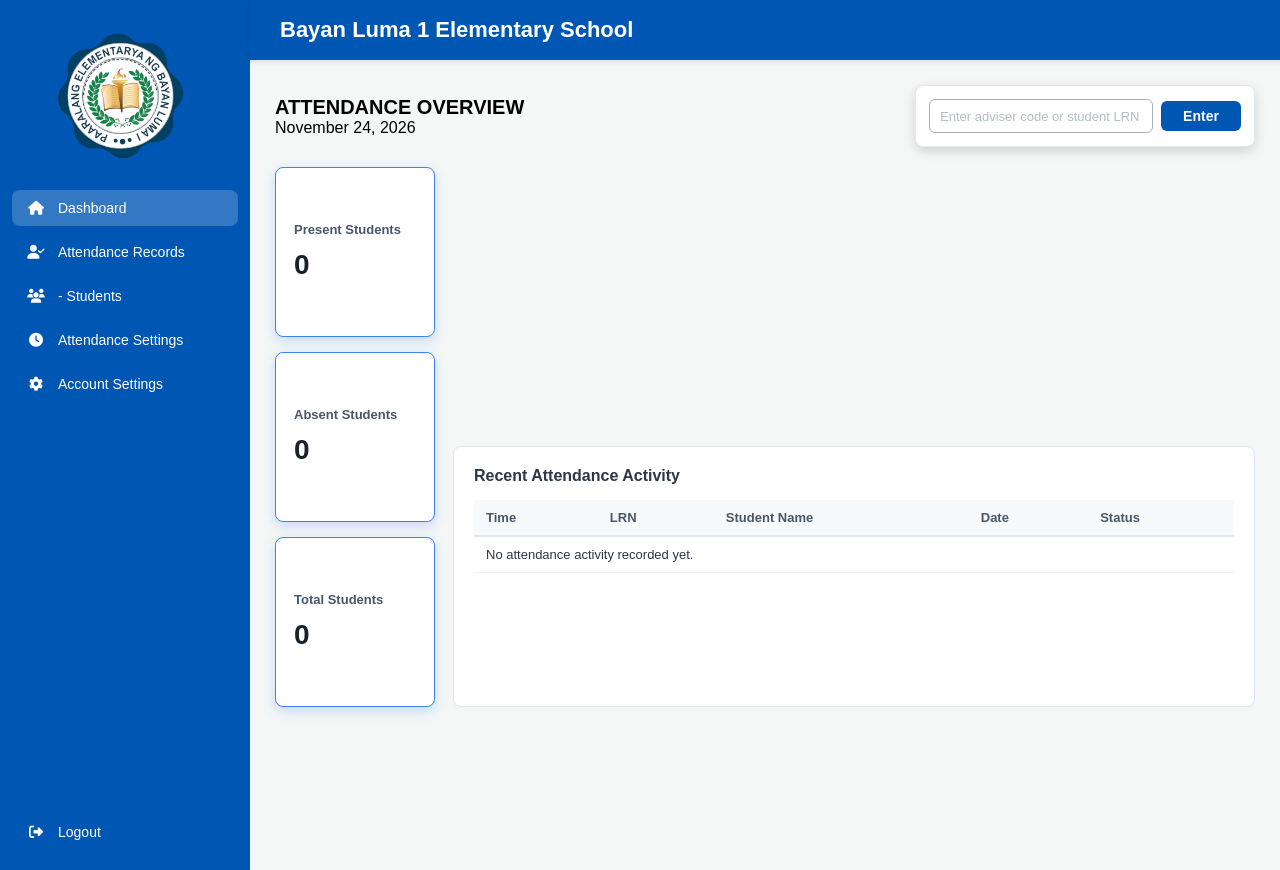
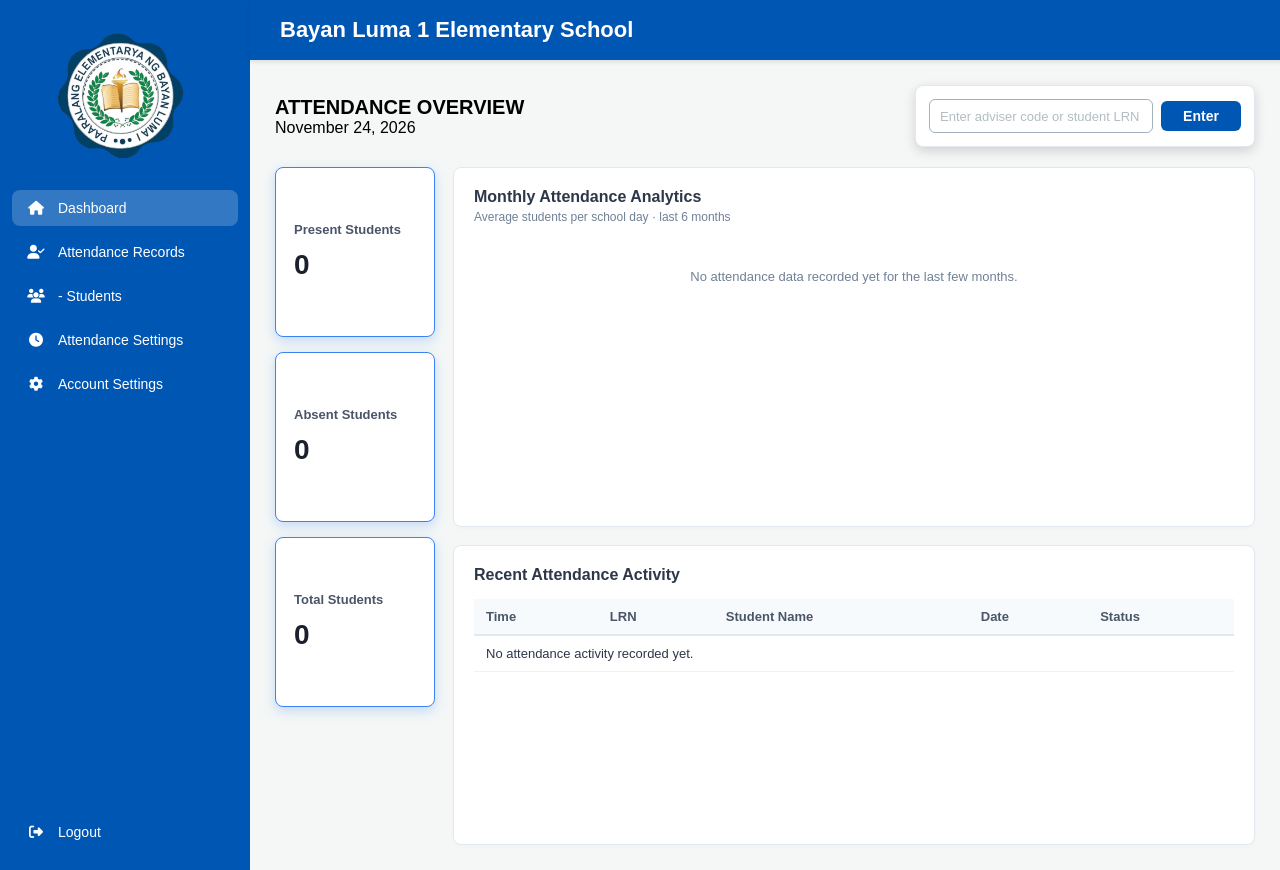
Before and after one commit to jmscljt/BayLum1---Classroom-Attendance-Management-System, a PHP site: page /index.php?page=index in a window 1280 px wide. Run offline with PHP 8.4, Linux system fonts and the light colour scheme.

Commit message:
UPDATE: Added the Dashboard Analytics with function also added a js for it.

```diff
--- a/app/Controllers/Teachers/DashboardController.php
+++ b/app/Controllers/Teachers/DashboardController.php
@@ -19,12 +19,14 @@ class DashboardController extends TeachersController
             $sectionId,
             date('Y-m-d')
         );
+        $analytics = $this->getMonthlyAttendanceAnalytics($sectionId);
         $recentAttendanceActivity = $this->getRecentAttendanceActivity($teacherId, $sectionId);
 
         return [
             'totalStudents' => $dashboardMetrics['totalStudents'],
             'presentStudents' => $dashboardMetrics['presentStudents'],
             'absentStudents' => $dashboardMetrics['absentStudents'],
+            'analytics' => $analytics,
             'recentAttendanceActivity' => $recentAttendanceActivity,
         ];
     }
--- a/app/Models/Teachers/TeachersModel.php
+++ b/app/Models/Teachers/TeachersModel.php
@@ -1514,5 +1514,167 @@ class TeachersModel{
             }
         }
     }
+
+    /**
+     * Get monthly daily attendance averages for the section's active students.
+     */
+    public function getMonthlyAttendanceAnalytics(
+        int $sectionId,
+        int $monthsBack = 6,
+        bool $excusedCountsAsAbsent = false
+    ): array {
+        $monthsBack = max(1, min(12, $monthsBack));
+
+        $today = new DateTimeImmutable('today'); // uses the Asia/Manila default timezone
+        $firstMonth = $today->modify('first day of this month')
+            ->modify('-' . ($monthsBack - 1) . ' months');
+        $start = $firstMonth->format('Y-m-d');
+        $end = $today->format('Y-m-d');
+
+        $months = [];
+        for ($i = 0; $i < $monthsBack; $i++) {
+            $month = $firstMonth->modify('+' . $i . ' months');
+            $months[$month->format('Y-m')] = [
+                'label'   => $month->format('M Y'),
+                'days'    => [],
+                'present' => ['M' => 0, 'F' => 0],
+                'absent'  => ['M' => 0, 'F' => 0],
+            ];
+        }
+
+        $stmt = $this->pdo->prepare(
+            "SELECT
+                d.school_day,
+                LOWER(TRIM(s.gender)) AS gender,
+                (
+                    EXISTS (
+                        SELECT 1
+                        FROM manual_attendance_records r
+                        INNER JOIN manual_attendance_sessions rs
+                            ON rs.id = r.session_id
+                            AND rs.section_id = r.section_id
+                            AND rs.attendance_date = r.attendance_date
+                            AND rs.attendance_type = 'time_in'
+                            AND rs.closed_at IS NOT NULL
+                        WHERE r.student_id = CAST(s.student_id AS CHAR)
+                            AND r.section_id = s.section_id
+                            AND r.attendance_date = d.school_day
+                            AND r.attendance_type = 'time_in'
+                    )
+                    OR EXISTS (
+                        SELECT 1
+                        FROM attendance_logs ap
+                        WHERE ap.student_id = s.student_id
+                            AND ap.log_date = d.school_day
+                            AND ap.attendance_status = 'Present'
+                    )
+                ) AS is_present,
+                EXISTS (
+                    SELECT 1
+                    FROM attendance_logs ax
+                    WHERE ax.student_id = s.student_id
+                        AND ax.log_date = d.school_day
+                        AND ax.attendance_status = 'Excused'
+                ) AS is_excused
+             FROM (
+                SELECT mas.attendance_date AS school_day
+                FROM manual_attendance_sessions mas
+                WHERE mas.section_id = :days_section_sessions
+                    AND mas.attendance_type = 'time_in'
+                    AND mas.closed_at IS NOT NULL
+                    AND mas.attendance_date BETWEEN :days_start_sessions AND :days_end_sessions
+                UNION
+                SELECT a1.log_date AS school_day
+                FROM attendance_logs a1
+                INNER JOIN students s1
+                    ON s1.student_id = a1.student_id
+                    AND s1.section_id = :days_section_logs
+                    AND s1.is_active = 1
+                WHERE a1.attendance_status IN ('Present', 'Absent', 'Excused')
+                    AND a1.log_date BETWEEN :days_start_logs AND :days_end_logs
+             ) d
+             LEFT JOIN students s
+                ON s.section_id = :student_section
+                AND s.is_active = 1
+             ORDER BY d.school_day"
+        );
+        $stmt->execute([
+            ':days_section_sessions' => $sectionId,
+            ':days_start_sessions'   => $start,
+            ':days_end_sessions'     => $end,
+            ':days_section_logs'    => $sectionId,
+            ':days_start_logs'      => $start,
+            ':days_end_logs'        => $end,
+            ':student_section'      => $sectionId,
+        ]);
+
+        foreach ($stmt->fetchAll(PDO::FETCH_ASSOC) as $row) {
+            $ym = substr($row['school_day'], 0, 7);
+            if (!isset($months[$ym])) {
+                continue;
+            }
+
+            $months[$ym]['days'][$row['school_day']] = true;
+
+            $genderKey = match ($row['gender']) {
+                'male'   => 'M',
+                'female' => 'F',
+                default  => null,
+            };
+            if ($genderKey === null) {
+                continue;
+            }
+
+            if ((int) $row['is_present'] === 1) {
+                $months[$ym]['present'][$genderKey]++;
+                continue;
+            }
+            if ((int) $row['is_excused'] === 1 && !$excusedCountsAsAbsent) {
+                continue;
+            }
+            $months[$ym]['absent'][$genderKey]++;
+        }
+
+        $result = [
+            'months'        => [],
+            'schoolDays'    => [],
+            'presentMale'   => [],
+            'presentFemale' => [],
+            'absentMale'    => [],
+            'absentFemale'  => [],
+        ];
+        $totals = ['days' => 0, 'pm' => 0, 'pf' => 0, 'am' => 0, 'af' => 0];
+
+        foreach ($months as $month) {
+            $days = count($month['days']);
+            $result['months'][] = $month['label'];
+            $result['schoolDays'][] = $days;
+
+            $result['presentMale'][]   = $days > 0 ? round($month['present']['M'] / $days, 1) : null;
+            $result['presentFemale'][] = $days > 0 ? round($month['present']['F'] / $days, 1) : null;
+            $result['absentMale'][]    = $days > 0 ? round($month['absent']['M'] / $days, 1) : null;
+            $result['absentFemale'][]  = $days > 0 ? round($month['absent']['F'] / $days, 1) : null;
+
+            $totals['days'] += $days;
+            $totals['pm'] += $month['present']['M'];
+            $totals['pf'] += $month['present']['F'];
+            $totals['am'] += $month['absent']['M'];
+            $totals['af'] += $month['absent']['F'];
+        }
+
+        // Overall averages are weighted by school days, not an average of monthly averages.
+        $overall = static fn(int $sum): ?float =>
+            $totals['days'] > 0 ? round($sum / $totals['days'], 1) : null;
+
+        $result['overall'] = [
+            'schoolDays'    => $totals['days'],
+            'presentMale'   => $overall($totals['pm']),
+            'presentFemale' => $overall($totals['pf']),
+            'absentMale'    => $overall($totals['am']),
+            'absentFemale'  => $overall($totals['af']),
+        ];
+
+        return $result;
+    }
 }
 ?>
--- a/app/Views/Teachers/dashboard.php
+++ b/app/Views/Teachers/dashboard.php
@@ -30,7 +30,7 @@ unset($_SESSION['auth_message'], $_SESSION['auth_message_type']);
         </div>
     </header>
 
-    <main class="main-content">
+    <main class="main-content scrollable">
         <div class="dashboard-container">
             <?php if (!empty($message)): ?>
                 <div class="alert alert-<?php echo $message_type === 'success' ? 'success' : 'error'; ?>">
@@ -56,8 +56,6 @@ unset($_SESSION['auth_message'], $_SESSION['auth_message_type']);
             </div>
 
             <div class="dashboard-content-grid">
-                <div class="dashboard-placeholder" aria-hidden="true"></div>
-
                 <div class="metrics-grid">
                     <div class="metric-card metric-card-blue">
                         <span class="metric-title">Present Students</span>
@@ -71,6 +69,20 @@ unset($_SESSION['auth_message'], $_SESSION['auth_message_type']);
                         <span class="metric-title">Total Students</span>
                         <span class="metric-value"><?php echo isset($totalStudents) ? $totalStudents : '0'; ?></span>
                     </div>
+                </div>
+
+                <div class="table-section-card analytics-section">
+                    <div class="analytics-header">
+                        <div>
+                            <h3>Monthly Attendance Analytics</h3>
+                            <p class="analytics-subtitle">Average students per school day · last 6 months</p>
+                        </div>
+                    </div>
+
+                    <div class="analytics-chart-wrap">
+                        <canvas id="monthlyAttendanceChart"></canvas>
+                    </div>
+                    <p id="analyticsEmpty" class="analytics-empty" hidden></p>
                 </div>
 
                 <div class="table-section-card">
@@ -122,5 +134,8 @@ unset($_SESSION['auth_message'], $_SESSION['auth_message_type']);
     </main>
 
     <script src="/public/js/alertTimer.js"></script>
+    <script src="https://cdnjs.cloudflare.com/ajax/libs/Chart.js/4.4.1/chart.umd.min.js"></script>
+    <script>window.analyticsData = <?php echo json_encode($analytics ?? null, JSON_HEX_TAG | JSON_HEX_AMP | JSON_HEX_APOS | JSON_HEX_QUOT); ?>;</script>
+    <script src="/public/js/dashboardAnalytics.js"></script>
 </body>
 </html>
--- a/index.php
+++ b/index.php
@@ -194,6 +194,7 @@ switch ($page) {
         $totalStudents = $pageData['totalStudents'];
         $presentStudents = $pageData['presentStudents'];
         $absentStudents = $pageData['absentStudents'];
+        $analytics = $pageData['analytics'];
         $recentAttendanceActivity = $pageData['recentAttendanceActivity'];
         $view = 'app/Views/Teachers/dashboard.php';
         break;
--- a/public/css/teachers_style.css
+++ b/public/css/teachers_style.css
@@ -505,16 +505,12 @@ header {
 .dashboard-content-grid {
     display: grid;
     grid-template-columns: minmax(160px, 2fr) minmax(0, 12fr);
-    grid-template-rows: repeat(2, minmax(0, 1fr));
+    grid-template-rows: minmax(360px, auto) minmax(300px, auto);
     grid-template-areas:
-        "metrics placeholder"
+        "metrics analytics"
         "metrics table";
     gap: 18px;
-    height: calc(3 * 170px + 2 * 15px);
-}
-
-.dashboard-placeholder {
-    grid-area: placeholder;
+    height: auto;
 }
 
 .metrics-grid {
@@ -541,10 +537,18 @@ header {
 }
 
 .dashboard-content-grid .table-section-card {
-    grid-area: table;
     display: flex;
     flex-direction: column;
     min-height: 0;
+}
+
+.dashboard-content-grid .analytics-section {
+    grid-area: analytics;
+    margin-bottom: 0;
+}
+
+.dashboard-content-grid > .table-section-card:not(.analytics-section) {
+    grid-area: table;
 }
 
 .dashboard-content-grid .table-responsive {
@@ -764,6 +768,47 @@ header {
 }
 /* ===== Dashboard - End ===== */
 
+/* ===== Dashboard Analytics - Start ===== */
+.main-content.scrollable {
+    height: calc(100vh - 60px);
+    min-height: 0;
+}
+
+.analytics-section {
+    min-height: 0;
+}
+
+.analytics-header {
+    display: flex;
+    justify-content: space-between;
+    align-items: flex-start;
+    gap: 15px;
+    margin-bottom: 15px;
+}
+
+.analytics-header h3 {
+    margin-bottom: 4px;
+}
+
+.analytics-subtitle {
+    font-size: 12px;
+    color: #718096;
+}
+
+.analytics-chart-wrap {
+    position: relative;
+    width: 100%;
+    height: 260px;
+}
+
+.analytics-empty {
+    padding: 30px 0;
+    text-align: center;
+    color: #718096;
+    font-size: 13px;
+}
+
+/* ===== Dashboard Analytics - End ===== */
 
 
 
@@ -1424,16 +1469,16 @@ header {
 @media (max-width: 700px) {
     .dashboard-content-grid {
         grid-template-columns: minmax(0, 1fr);
-        grid-template-rows: auto auto;
+        grid-template-rows: auto auto auto;
         grid-template-areas:
             "metrics"
+            "analytics"
             "table";
-        height: auto;
         min-height: 0;
     }
 
-    .dashboard-placeholder {
-        display: none;
+    .analytics-chart-wrap {
+        height: 280px;
     }
 
     .dashboard-content-grid .table-section-card {
--- /dev/null
+++ b/public/js/dashboardAnalytics.js
@@ -0,0 +1,38 @@
+const canvas = document.getElementById('monthlyAttendanceChart');
+if (canvas) {
+    const emptyMessage = document.getElementById('analyticsEmpty');
+    const analytics = window.analyticsData;
+    const chartUnavailable = typeof Chart === 'undefined';
+
+    if (chartUnavailable || !analytics || !analytics.overall || analytics.overall.schoolDays === 0) {
+        canvas.parentElement.hidden = true;
+        emptyMessage.textContent = chartUnavailable
+            ? 'The analytics chart could not be loaded. Please refresh the page.'
+            : 'No attendance data recorded yet for the last few months.';
+        emptyMessage.hidden = false;
+    } else {
+        new Chart(canvas, {
+            type: 'bar',
+            data: {
+                labels: analytics.months,
+                datasets: [
+                    { label: 'Present - Male', data: analytics.presentMale, backgroundColor: '#3b82f6' },
+                    { label: 'Present - Female', data: analytics.presentFemale, backgroundColor: '#ec4899' },
+                    { label: 'Absent - Male', data: analytics.absentMale, backgroundColor: '#93c5fd' },
+                    { label: 'Absent - Female', data: analytics.absentFemale, backgroundColor: '#f9a8d4' }
+                ]
+            },
+            options: {
+                responsive: true,
+                maintainAspectRatio: false,
+                plugins: { legend: { position: 'bottom' } },
+                scales: {
+                    y: {
+                        beginAtZero: true,
+                        title: { display: true, text: 'Avg. students per school day' }
+                    }
+                }
+            }
+        });
+    }
+}
```
